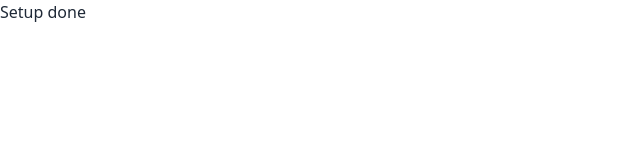
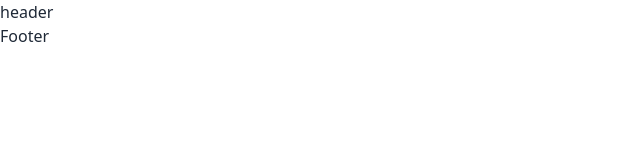
Before and after one commit to abdurrahim5g/genius-car-client, a React (Vite) app: page / in a window 1280 px wide. Shown: the top 160 px of the page, without its empty margins (0-640 px from the left). Built offline with nearby package versions, Linux system fonts and the light colour scheme.

Commit message:
Basic router serup with simple layout

```diff
--- a/src/App.jsx
+++ b/src/App.jsx
@@ -1,11 +1,9 @@
 import "./App.css";
+import { RouterProvider } from "react-router-dom";
+import router from "./router/router";
 
 function App() {
-  return (
-    <>
-      <h2>Setup done</h2>
-    </>
-  );
+  return <RouterProvider router={router}></RouterProvider>;
 }
 
 export default App;
--- /dev/null
+++ b/src/Layouts/Main.jsx
@@ -0,0 +1,15 @@
+import Footer from "../components/Shared/Header/Footer/Footer";
+import Header from "../components/Shared/Header/Header";
+import { Outlet } from "react-router-dom";
+
+const Main = () => {
+  return (
+    <>
+      <Header></Header>
+      <Outlet></Outlet>
+      <Footer></Footer>
+    </>
+  );
+};
+
+export default Main;
--- /dev/null
+++ b/src/components/Shared/Header/Footer/Footer.jsx
@@ -0,0 +1,5 @@
+const Footer = () => {
+  return <footer className="Footer-component">Footer</footer>;
+};
+
+export default Footer;
--- /dev/null
+++ b/src/components/Shared/Header/Header.jsx
@@ -0,0 +1,5 @@
+const Header = () => {
+  return <header className="header-component">header</header>;
+};
+
+export default Header;
--- /dev/null
+++ b/src/router/router.jsx
@@ -0,0 +1,6 @@
+import { createBrowserRouter } from "react-router-dom";
+import Main from "../Layouts/Main";
+
+const router = createBrowserRouter([{ path: "/", element: <Main></Main> }]);
+
+export default router;
```
Also changed, not shown: src/Contex/AuthProvider.jsx (added).
